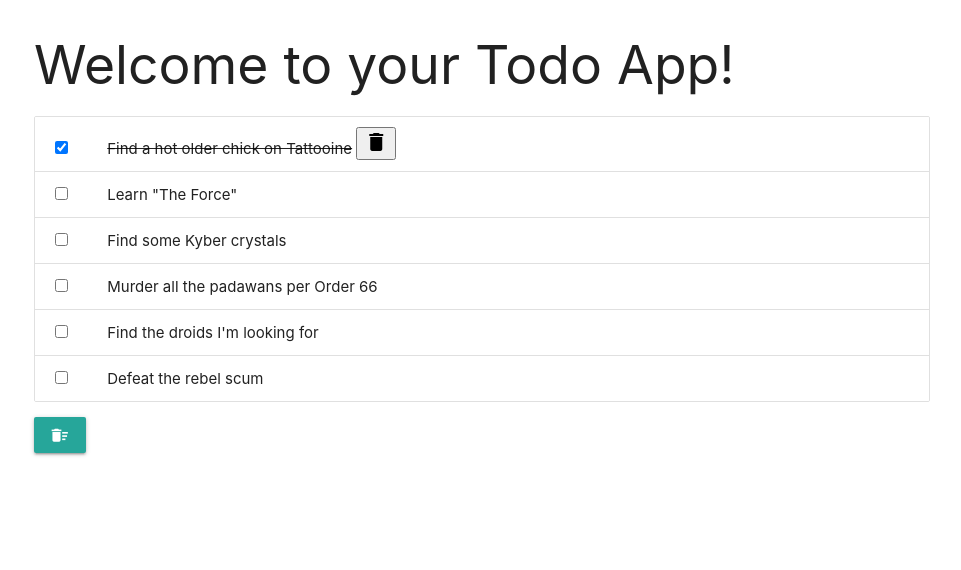
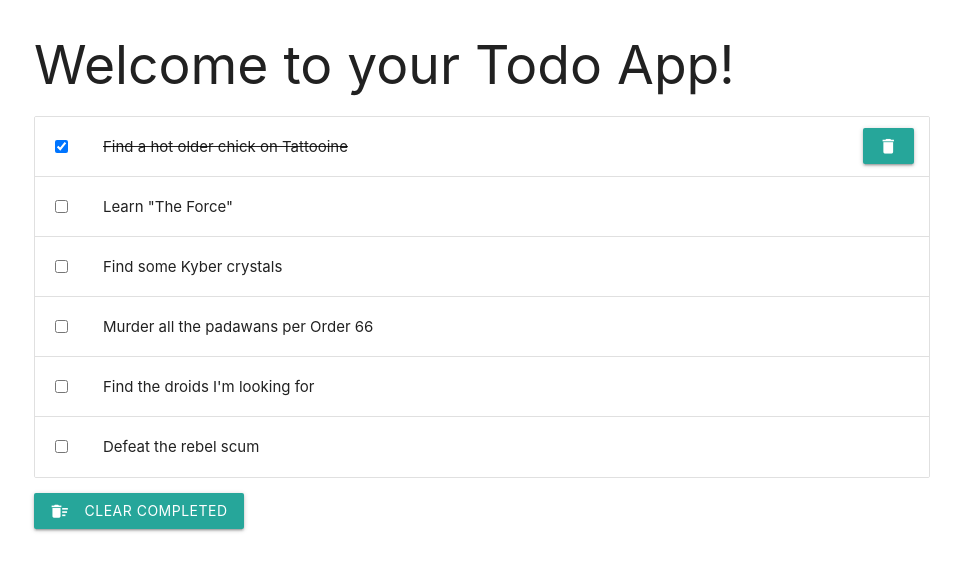
Before and after one commit to bloominstituteoftechnology/web-module-project-class-components, a React (Create React App) app: page / in a window 1280 px wide. Both pictures are taken after a click on the checkbox 219 px from the left and 138 px from the top of the page. Shown: the top 570 px of the page, without its empty margins (158-1119 px from the left). Built offline with nearby package versions, Linux system fonts and the light colour scheme.

Commit message:
Positions buttons

```diff
--- a/src/App.jsx
+++ b/src/App.jsx
@@ -73,7 +73,7 @@ class App extends React.Component {
           removeTask={this.removeTask}
         />
         <button className="btn" onClick={this.clearCompleted} >
-          <i className="material-icons">delete_sweep</i>
+          <i className="material-icons left">delete_sweep</i>Clear Completed
         </button>
       </div>
     );
--- a/src/components/Todo.jsx
+++ b/src/components/Todo.jsx
@@ -5,7 +5,7 @@ class Todo extends Component {
     const { toggleCompleted, removeTask } = this.props;
     const { task, id, completed } = this.props.todo;
     return (
-      <li className="collection-item" >
+      <li className="collection-item">
         <input
           type="checkbox"
           checked={completed}
@@ -21,10 +21,15 @@ class Todo extends Component {
           {task}
         </span>{" "}
         <button
+        className="btn waves-effect waves-light right delete_button"
           onClick={(e) => removeTask(e, id)}
           style={
             completed
-              ? { display: "inline", textDecoration: "none" }
+              ? {
+                  display: "inline",
+                  textDecoration: "none",
+                  position: "relative"
+                }
               : { display: "none" }
           }
         >
--- a/src/index.jsx
+++ b/src/index.jsx
@@ -1,8 +1,6 @@
 import React from "react";
 import ReactDOM from "react-dom";
 import App from "./App";
-//  to render all elements more consistently and in line with modern standards
-import './style/normalize.css';
-import './style/materialize.min.css';
+import './style/index.css'
 
 ReactDOM.render(<App />, document.getElementById("root"));
--- a/src/style/overrides.css
+++ b/src/style/overrides.css
@@ -0,0 +1,12 @@
+li.collection-item{
+    height: 60px;
+    display: flex;
+    flex-flow: row nowrap;
+    justify-content: flex-start;
+    align-items: center;
+  }
+
+  #root > div > ul > li > button {
+      position:absolute !important;
+      right: 15px;
+  }
```
Also changed, not shown: src/style/index.css (line endings or trailing spaces).
